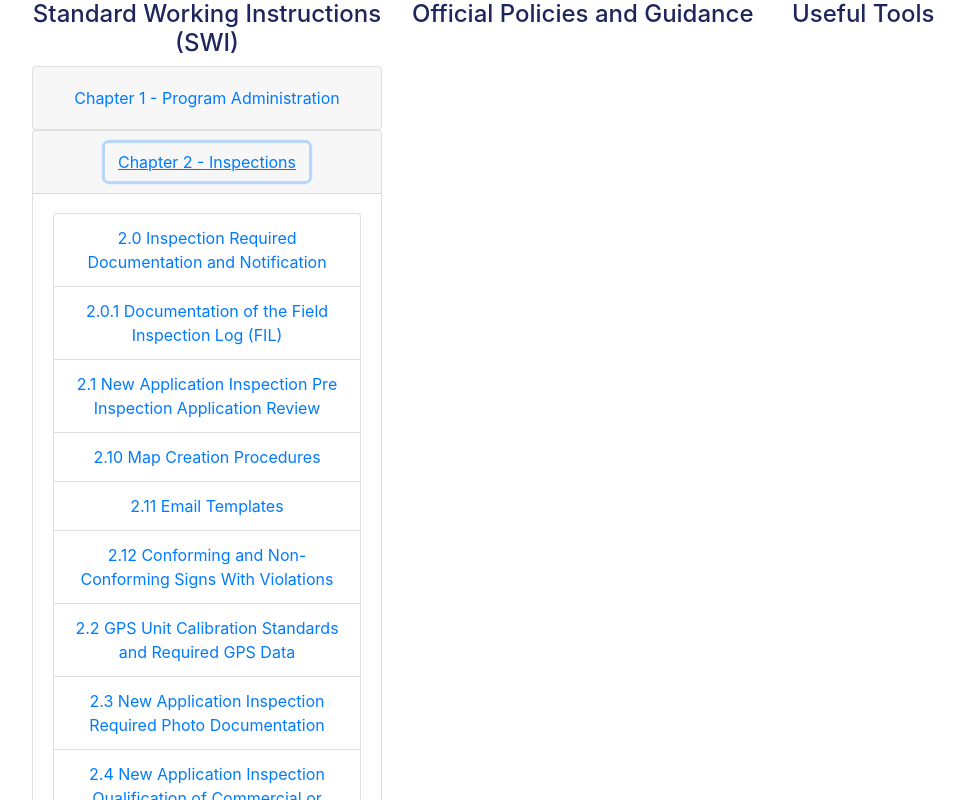
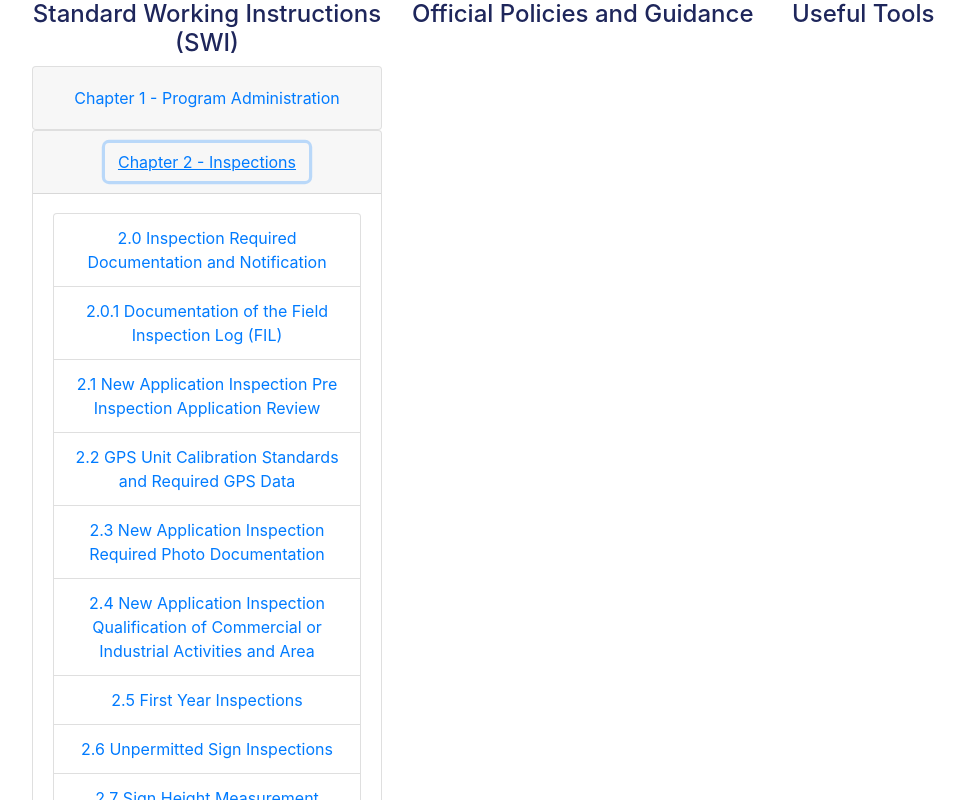
Before and after one commit to joshGrossman03/csrpnavigator, a React (Create React App) app: page / in a window 1280 px wide. Both pictures are taken after a click on the button "Chapter 2 - Inspections". Shown: the top 800 px of the page, without its empty margins (53-1018 px from the left). Built offline with nearby package versions, Linux system fonts and the light colour scheme.

Commit message:
re-order

```diff
--- a/src/App.js
+++ b/src/App.js
@@ -1,10 +1,8 @@
 
 import 'bootstrap/dist/css/bootstrap.css';
 import './App.css';
-
-
 import Chapter1 from '../src/components/chapter1';
-import Chapter2 from '../src/components/Chapter2';
+import Chapter2 from '../src/components/chapter2';
 
 function App() {
   return (
--- a/src/components/Chapter2.js
+++ b/src/components/Chapter2.js
@@ -26,15 +26,6 @@ function Chapter2 () {
                       <ListGroup.Item><a href="https://teams.microsoft.com/l/file/98E14676-BF4B-42ED-9C65-F7AEBF76091E?tenantId=39dba476-5c09-4c63-91da-ce7a3ab5224d&fileType=pdf&objectUrl=https%3A%2F%2Ftxdot.sharepoint.com%2Fsites%2FCommercialSignsRegulatoryProgram%2FShared%20Documents%2FGeneral%2FStandard%20Working%20Instructions%2FChapter%202%20-%20Inspections%2F2.1%20New%20Application%20Inspection%20Pre%20Inspection%20Application%20Review(SWI)%20.pdf&baseUrl=https%3A%2F%2Ftxdot.sharepoint.com%2Fsites%2FCommercialSignsRegulatoryProgram&serviceName=teams&threadId=19:a9dbbb5be37e4ebebb0528d654bf482f@thread.skype&groupId=8a8a9d6f-713a-406d-8c3c-2fc8100a772f"
                         target="_blank"
                         rel="noreferrer">2.1 New Application Inspection Pre Inspection Application Review</a></ListGroup.Item>
-                      <ListGroup.Item> <a href="https://teams.microsoft.com/l/file/091C72BA-C0FA-4F2B-917A-315C484F7AFD?tenantId=39dba476-5c09-4c63-91da-ce7a3ab5224d&fileType=pdf&objectUrl=https%3A%2F%2Ftxdot.sharepoint.com%2Fsites%2FCommercialSignsRegulatoryProgram%2FShared%20Documents%2FGeneral%2FStandard%20Working%20Instructions%2FChapter%202%20-%20Inspections%2F2.10%20Map%20Creating%20Procedures(SWI)%20.pdf&baseUrl=https%3A%2F%2Ftxdot.sharepoint.com%2Fsites%2FCommercialSignsRegulatoryProgram&serviceName=teams&threadId=19:a9dbbb5be37e4ebebb0528d654bf482f@thread.skype&groupId=8a8a9d6f-713a-406d-8c3c-2fc8100a772f"
-                        target="_blank"
-                        rel="noreferrer">2.10 Map Creation Procedures</a> </ListGroup.Item>
-                      <ListGroup.Item> <a href="https://teams.microsoft.com/l/file/24A12D08-B6E2-4F47-9F51-CD35AE66605B?tenantId=39dba476-5c09-4c63-91da-ce7a3ab5224d&fileType=pdf&objectUrl=https%3A%2F%2Ftxdot.sharepoint.com%2Fsites%2FCommercialSignsRegulatoryProgram%2FShared%20Documents%2FGeneral%2FStandard%20Working%20Instructions%2FChapter%202%20-%20Inspections%2F2.11%20E-Mail%20Templates(SWI)%20.pdf&baseUrl=https%3A%2F%2Ftxdot.sharepoint.com%2Fsites%2FCommercialSignsRegulatoryProgram&serviceName=teams&threadId=19:a9dbbb5be37e4ebebb0528d654bf482f@thread.skype&groupId=8a8a9d6f-713a-406d-8c3c-2fc8100a772f"
-                        target="_blank"
-                        rel="noreferrer">2.11 Email Templates</a> </ListGroup.Item>
-                        <ListGroup.Item> <a href="https://teams.microsoft.com/l/file/BB8C9894-2DD1-4E88-9E1B-DFB03AD6195B?tenantId=39dba476-5c09-4c63-91da-ce7a3ab5224d&fileType=pdf&objectUrl=https%3A%2F%2Ftxdot.sharepoint.com%2Fsites%2FCommercialSignsRegulatoryProgram%2FShared%20Documents%2FGeneral%2FStandard%20Working%20Instructions%2FChapter%202%20-%20Inspections%2F2.12%20Conforming%20and%20Non-Conforming%20Signs%20with%20Violations(SWI)%20.pdf&baseUrl=https%3A%2F%2Ftxdot.sharepoint.com%2Fsites%2FCommercialSignsRegulatoryProgram&serviceName=teams&threadId=19:a9dbbb5be37e4ebebb0528d654bf482f@thread.skype&groupId=8a8a9d6f-713a-406d-8c3c-2fc8100a772f"
-                        target="_blank"
-                        rel="noreferrer">2.12 Conforming and Non-Conforming Signs With Violations</a> </ListGroup.Item>
                         <ListGroup.Item> <a href="https://teams.microsoft.com/l/file/69A8A9A7-F43B-4BCB-BC43-9028D4A84041?tenantId=39dba476-5c09-4c63-91da-ce7a3ab5224d&fileType=pdf&objectUrl=https%3A%2F%2Ftxdot.sharepoint.com%2Fsites%2FCommercialSignsRegulatoryProgram%2FShared%20Documents%2FGeneral%2FStandard%20Working%20Instructions%2FChapter%202%20-%20Inspections%2F2.2%20GPS%20Unit%20Calibration%20Standards%20and%20Required%20GPS%20Data(SWI)%20.pdf&baseUrl=https%3A%2F%2Ftxdot.sharepoint.com%2Fsites%2FCommercialSignsRegulatoryProgram&serviceName=teams&threadId=19:a9dbbb5be37e4ebebb0528d654bf482f@thread.skype&groupId=8a8a9d6f-713a-406d-8c3c-2fc8100a772f"
                         target="_blank"
                         rel="noreferrer">2.2 GPS Unit Calibration Standards and Required GPS Data</a> </ListGroup.Item>
@@ -62,6 +53,20 @@ function Chapter2 () {
                         <ListGroup.Item> <a href="https://teams.microsoft.com/l/file/AE1E7214-7CD9-4C0E-9B32-29491A5F67A6?tenantId=39dba476-5c09-4c63-91da-ce7a3ab5224d&fileType=pdf&objectUrl=https%3A%2F%2Ftxdot.sharepoint.com%2Fsites%2FCommercialSignsRegulatoryProgram%2FShared%20Documents%2FGeneral%2FStandard%20Working%20Instructions%2FChapter%202%20-%20Inspections%2F2.9%20Complaint%20Related%20Inspections(SWI)%20.pdf&baseUrl=https%3A%2F%2Ftxdot.sharepoint.com%2Fsites%2FCommercialSignsRegulatoryProgram&serviceName=teams&threadId=19:a9dbbb5be37e4ebebb0528d654bf482f@thread.skype&groupId=8a8a9d6f-713a-406d-8c3c-2fc8100a772f"
                         target="_blank"
                         rel="noreferrer">2.9 Complaint Related Inspections</a> </ListGroup.Item>
+                      <ListGroup.Item> <a href="https://teams.microsoft.com/l/file/091C72BA-C0FA-4F2B-917A-315C484F7AFD?tenantId=39dba476-5c09-4c63-91da-ce7a3ab5224d&fileType=pdf&objectUrl=https%3A%2F%2Ftxdot.sharepoint.com%2Fsites%2FCommercialSignsRegulatoryProgram%2FShared%20Documents%2FGeneral%2FStandard%20Working%20Instructions%2FChapter%202%20-%20Inspections%2F2.10%20Map%20Creating%20Procedures(SWI)%20.pdf&baseUrl=https%3A%2F%2Ftxdot.sharepoint.com%2Fsites%2FCommercialSignsRegulatoryProgram&serviceName=teams&threadId=19:a9dbbb5be37e4ebebb0528d654bf482f@thread.skype&groupId=8a8a9d6f-713a-406d-8c3c-2fc8100a772f"
+                        target="_blank"
+                        rel="noreferrer">2.10 Map Creation Procedures</a> </ListGroup.Item>
+                      <ListGroup.Item> <a href="https://teams.microsoft.com/l/file/24A12D08-B6E2-4F47-9F51-CD35AE66605B?tenantId=39dba476-5c09-4c63-91da-ce7a3ab5224d&fileType=pdf&objectUrl=https%3A%2F%2Ftxdot.sharepoint.com%2Fsites%2FCommercialSignsRegulatoryProgram%2FShared%20Documents%2FGeneral%2FStandard%20Working%20Instructions%2FChapter%202%20-%20Inspections%2F2.11%20E-Mail%20Templates(SWI)%20.pdf&baseUrl=https%3A%2F%2Ftxdot.sharepoint.com%2Fsites%2FCommercialSignsRegulatoryProgram&serviceName=teams&threadId=19:a9dbbb5be37e4ebebb0528d654bf482f@thread.skype&groupId=8a8a9d6f-713a-406d-8c3c-2fc8100a772f"
+                        target="_blank"
+                        rel="noreferrer">2.11 Email Templates</a> </ListGroup.Item>
+                        <ListGroup.Item> <a href="https://teams.microsoft.com/l/file/BB8C9894-2DD1-4E88-9E1B-DFB03AD6195B?tenantId=39dba476-5c09-4c63-91da-ce7a3ab5224d&fileType=pdf&objectUrl=https%3A%2F%2Ftxdot.sharepoint.com%2Fsites%2FCommercialSignsRegulatoryProgram%2FShared%20Documents%2FGeneral%2FStandard%20Working%20Instructions%2FChapter%202%20-%20Inspections%2F2.12%20Conforming%20and%20Non-Conforming%20Signs%20with%20Violations(SWI)%20.pdf&baseUrl=https%3A%2F%2Ftxdot.sharepoint.com%2Fsites%2FCommercialSignsRegulatoryProgram&serviceName=teams&threadId=19:a9dbbb5be37e4ebebb0528d654bf482f@thread.skype&groupId=8a8a9d6f-713a-406d-8c3c-2fc8100a772f"
+                        target="_blank"
+                        rel="noreferrer">2.12 Conforming and Non-Conforming Signs With Violations</a> </ListGroup.Item>
+
+
+
+
+
                     </ListGroup>
 
 
--- a/src/components/chapter1.js
+++ b/src/components/chapter1.js
@@ -41,7 +41,7 @@ function Chapter1() {
                                 rel="noreferrer">1.8 License Suspensions and Revocations</a> </ListGroup.Item>
                             <ListGroup.Item><a href="https://teams.microsoft.com/l/file/095344B6-78BC-4A0B-AEF4-BDCEEF5F69C5?tenantId=39dba476-5c09-4c63-91da-ce7a3ab5224d&fileType=pdf&objectUrl=https%3A%2F%2Ftxdot.sharepoint.com%2Fsites%2FCommercialSignsRegulatoryProgram%2FShared%20Documents%2FGeneral%2FStandard%20Working%20Instructions%2FChapter%201%20-%20Program%20Administration%2F1.9%20CSRP%20Path%20for%20New%20Projects%20(SWI)%20.pdf&baseUrl=https%3A%2F%2Ftxdot.sharepoint.com%2Fsites%2FCommercialSignsRegulatoryProgram&serviceName=teams&threadId=19:a9dbbb5be37e4ebebb0528d654bf482f@thread.skype&groupId=8a8a9d6f-713a-406d-8c3c-2fc8100a772f"
                                 target="_blank"
-                                rel="noreferrer">1.9 License Suspensions and Revocations</a> </ListGroup.Item>
+                                rel="noreferrer">1.9 CSRP Path for New Projects</a> </ListGroup.Item>
 
                         </ListGroup>
 
```
